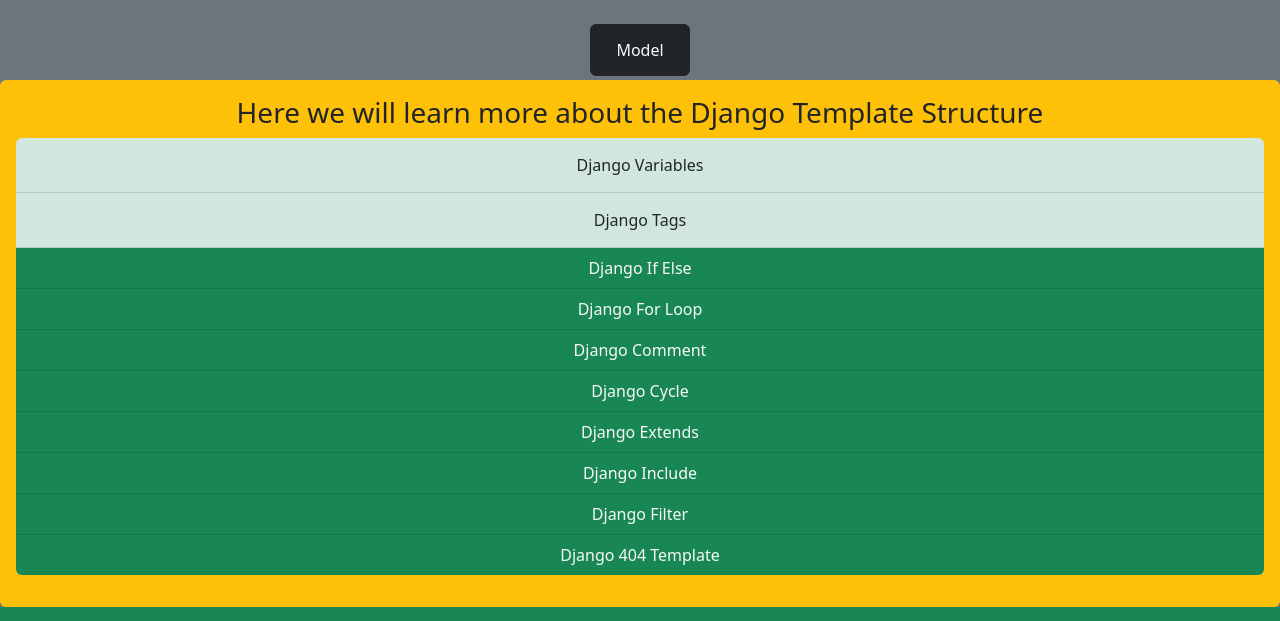
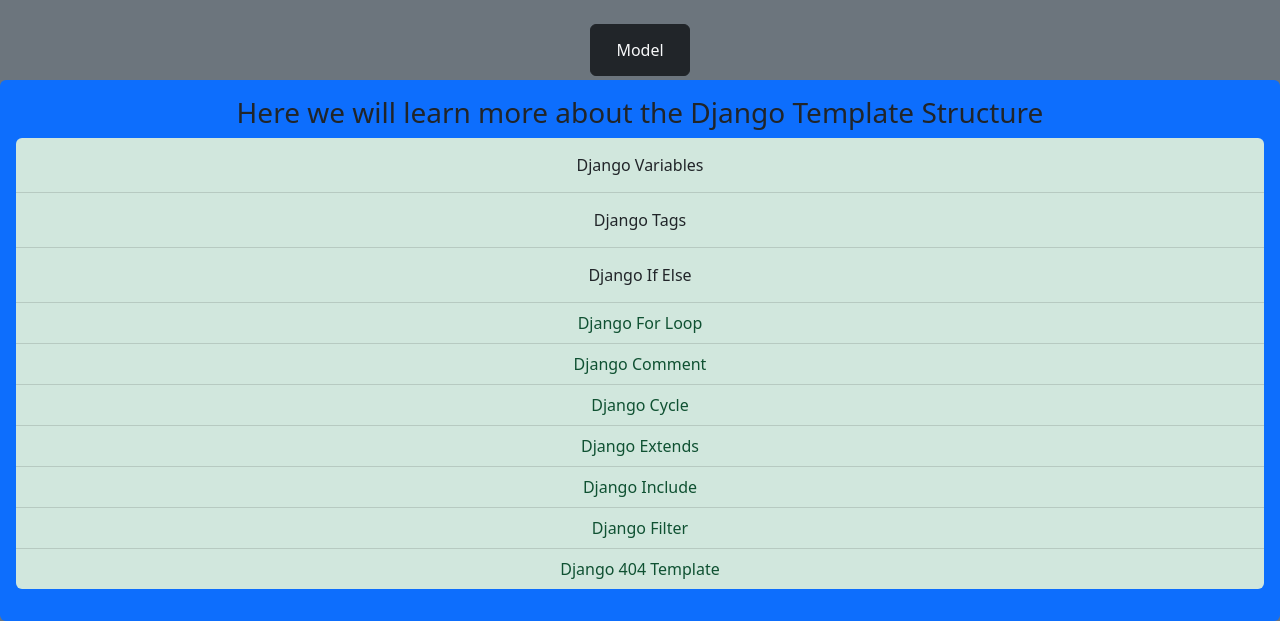
Before and after one commit to rpointjour/django_tutorial, a Django app: page /users/ in a window 1280 px wide. Shown: the part 200-821 px from the top of the page. Run offline with Django 4.2, Linux system fonts and the light colour scheme.

Commit message:
added if else template

```diff
--- a/djangoworld/users/templates/users.html
+++ b/djangoworld/users/templates/users.html
@@ -20,20 +20,20 @@
     <button class="btn btn-dark text-center"><a href="usertable/" class="btn text-light">Model</a></button>
     </div>
 
-    <main class="mt-1 p-3 bg-warning rounded">
+    <main class="mt-1 p-3 bg-primary rounded">
         <p class="text-center h3">
             Here we will learn more about the Django Template Structure
             <ul class="list-group list-group-flush text-center rounded">
                 <li class="list-group-item list-group-item-action list-group-item-success"><a href="variables/" class="text-dark btn">Django Variables</a></li>
                 <li class="list-group-item list-group-item-action list-group-item-success "><a href="tags/" class="text-dark btn">Django Tags</a></li>
-                <li class="list-group-item bg-success text-light">Django If Else</li>
-                <li class="list-group-item bg-success text-light">Django For Loop</li>
-                <li class="list-group-item bg-success text-light">Django Comment</li>
-                <li class="list-group-item bg-success text-light">Django Cycle</li>
-                <li class="list-group-item bg-success text-light">Django Extends</li>
-                <li class="list-group-item bg-success text-light">Django Include</li>
-                <li class="list-group-item bg-success text-light">Django Filter</li>
-                <li class="list-group-item bg-success text-light">Django 404 Template</li>
+                <li class="list-group-item list-group-item-action list-group-item-success "><a href="ifElse/" class="text-dark btn">Django If Else</a></li>
+                <li class="list-group-item list-group-item-action list-group-item-success">Django For Loop</li>
+                <li class="list-group-item list-group-item-action list-group-item-success">Django Comment</li>
+                <li class="list-group-item list-group-item-action list-group-item-success">Django Cycle</li>
+                <li class="list-group-item list-group-item-action list-group-item-success">Django Extends</li>
+                <li class="list-group-item list-group-item-action list-group-item-success">Django Include</li>
+                <li class="list-group-item list-group-item-action list-group-item-success">Django Filter</li>
+                <li class="list-group-item list-group-item-action list-group-item-success">Django 404 Template</li>
             </ul>
         </p>
     </main>
--- a/djangoworld/users/urls.py
+++ b/djangoworld/users/urls.py
@@ -5,4 +5,5 @@
     path('', views.index, name='index'),
     path('variables/', views.variables, name='variables'),
     path('tags/', views.tags, name='tags' ),
+    path('ifElse/', views.ifelse, name='ifelse'),
 ]
--- a/djangoworld/users/views.py
+++ b/djangoworld/users/views.py
@@ -22,3 +22,14 @@
 def tags(request):
     template = loader.get_template('tags.html')
     return HttpResponse(template.render())
+
+# If Else View: If Else Template
+def ifelse(request):
+    template = loader.get_template('ifElse.html')
+    context = {
+        'greeting' : 1,
+        'apple' : 'red',
+        'paper' : 'green',
+        'jeans' : 'blue',
+    }
+    return HttpResponse(template.render(context, request))
```
Also changed, not shown: djangoworld/users/templates/ifElse.html (added, +37 -0 lines).
